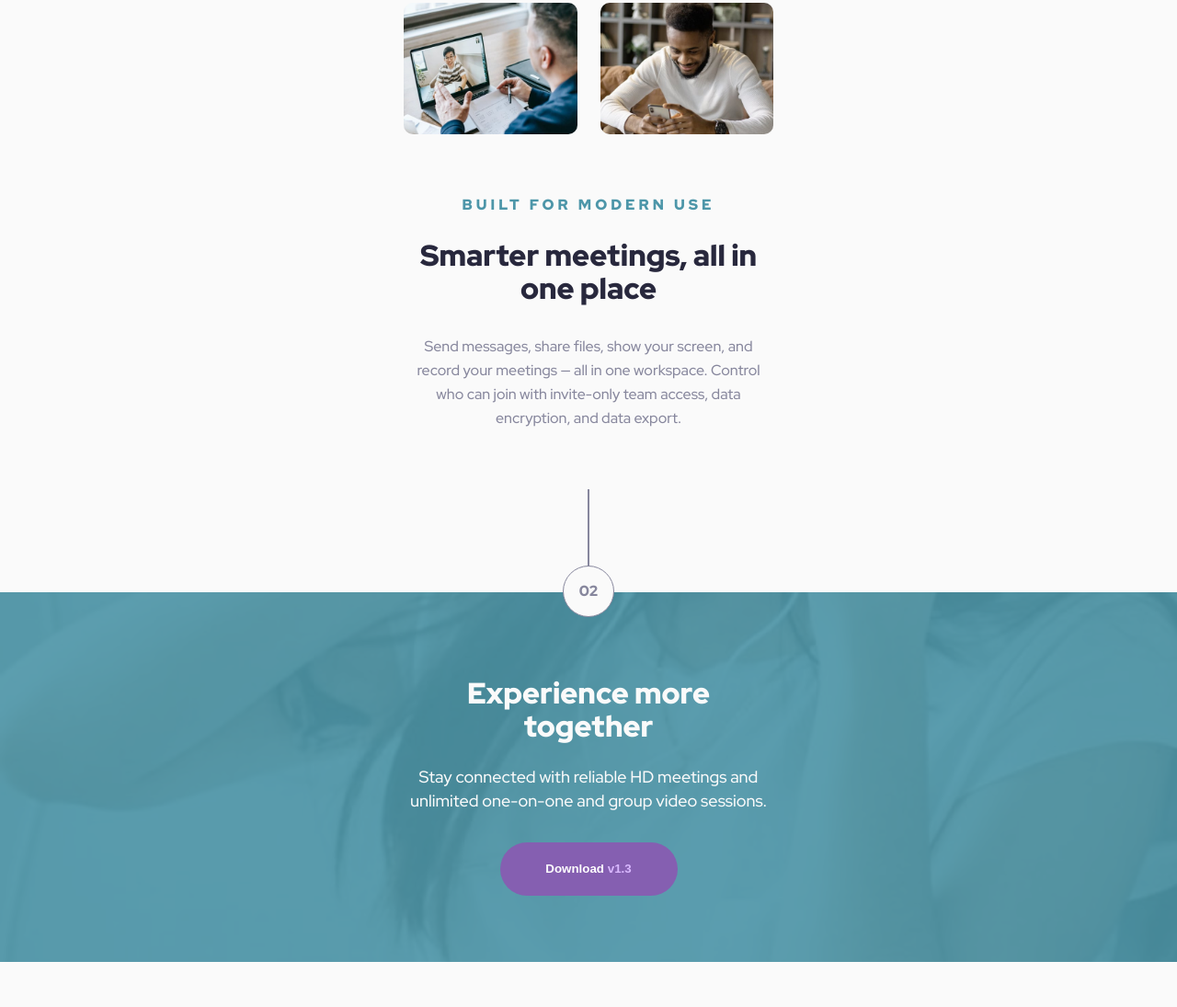
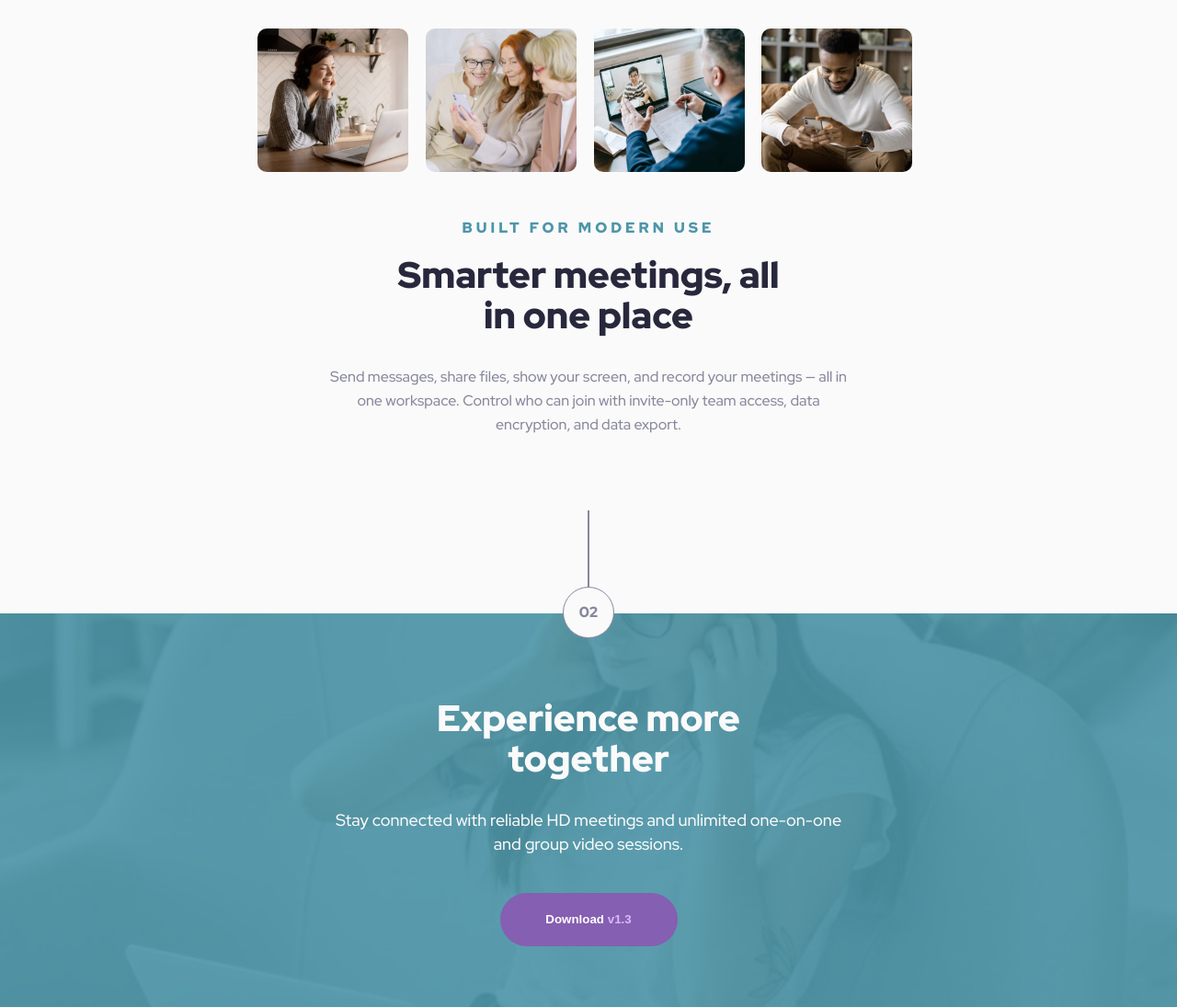
Before and after one commit to Lisviks/meet-landing-page-frontendmentor, a plain HTML site: page index.html in a window 1280 px wide. Shown: the part 1038-2133 px from the top of the page at 92% size. Before the commit the page ends 2084 px from the top, so only its background shows below. Drawn offline with Linux system fonts and the light colour scheme.

Commit message:
tablet css

```diff
--- a/styles.css
+++ b/styles.css
@@ -21,7 +21,7 @@ img {
 
 .container {
   max-width: 450px;
-  /* width: 375px; */
+  width: 375px;
   padding: 0 24px;
   margin: 0 auto;
   text-align: center;
@@ -167,7 +167,6 @@ footer {
   background-repeat: no-repeat;
   background-size: cover;
   background-position: center;
-  mix-blend-mode: normal;
   color: #fafafa;
   position: relative;
   z-index: -2;
@@ -208,3 +207,98 @@ footer .btn {
 footer .btn span {
   color: #d9b8ff;
 }
+
+@media (min-width: 768px) {
+  .container {
+    max-width: 850px;
+    width: 768px;
+  }
+
+  header .hero-images {
+    margin-top: 64px;
+  }
+
+  header .mobile-image {
+    width: 820px;
+  }
+
+  header h1 {
+    margin: 439px auto 0;
+    font-size: 48px;
+    line-height: 48px;
+    padding: 0;
+    width: 340px;
+  }
+
+  header p {
+    margin: 24px auto;
+    width: 460px;
+  }
+
+  .btn.download {
+    margin-right: 16px;
+  }
+
+  .btn.what {
+    margin-top: 0;
+  }
+
+  .spacer {
+    margin-top: 80px;
+  }
+
+  main {
+    margin-top: 123px;
+  }
+
+  main .images {
+    grid-template-columns: repeat(4, 1fr);
+    gap: 11px;
+  }
+
+  main .images .image {
+    height: 156px;
+    width: 164px;
+  }
+
+  main h2 {
+    margin-top: 48px;
+  }
+
+  main h3 {
+    margin: 16px auto 0;
+    font-size: 40px;
+    line-height: 44px;
+    width: 450px;
+  }
+
+  main p {
+    margin: 32px auto 0;
+    width: 580px;
+  }
+
+  footer {
+    margin-top: 28px;
+    background: url('./assets/tablet/image-footer.jpg');
+    background-repeat: no-repeat;
+    background-size: cover;
+    background-position: center;
+  }
+
+  footer h3 {
+    font-size: 40px;
+    line-height: 44px;
+    width: 460px;
+    margin: 92px auto 0;
+  }
+
+  footer p {
+    width: 580px;
+    margin: 32px auto 0;
+  }
+
+  footer .btn {
+    margin-top: 40px;
+    margin-bottom: 66px;
+  }
+}
```
